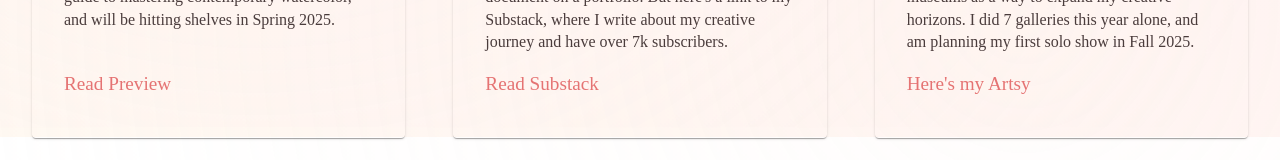
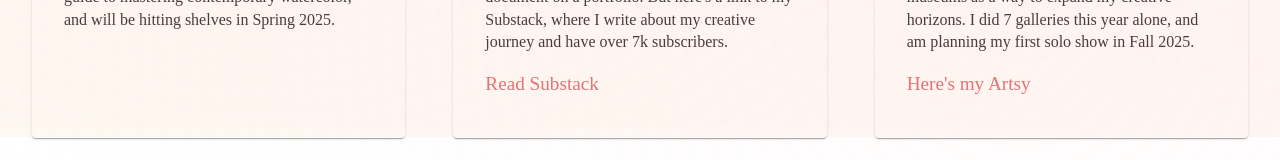
Before and after one commit to gwitchel/personal_website, a React (Vite) app: page /creative in a window 1280 px wide. Shown: the part 663-823 px from the top of the page. Built offline with nearby package versions, Linux system fonts and the light colour scheme; a web font is replaced by a local one.

Commit message:
fixed project links

```diff
--- a/src/pages/Athletic.tsx
+++ b/src/pages/Athletic.tsx
@@ -33,7 +33,7 @@ const projects: Project[] = [
     categories: ["Running", "Endurance", "Marathon"],
     links: [
       { url: "https://www.outsideonline.com/culture/books-media/why-you-should-know-women-mixed-climbing/", text: "Read about me in Outside Magazine" },
-      { url: "https://yourportfolio.com/marathon/gallery", text: "Watch my Adventure Pro special" }
+      { url: "https://www.youtube.com/watch?v=UrBuKALQtxI&embeds_referring_euri=https%3A%2F%2Fwww.google.com%2Fsearch%3Fsca_esv%3Dd20ad1224ee610a9%26rlz%3D1C5CHFA_enUS1145US1145%26sxsrf%3DAHTn8zrVq6GOvHl_1zUBBewpFlez1CAawg%3A17460&source_ve_path=MjM4NTE", text: "Watch my Adventure Pro special" }
     ]
   },
   {
--- a/src/pages/Creative.tsx
+++ b/src/pages/Creative.tsx
@@ -32,7 +32,7 @@ const projects: Project[] = [
     imageUrl: "/me.JPG",
     categories: ["Photography", "Digital Art", "Design"],
     links: [
-      { url: "https://yourportfolio.com/project1/preview", text: "Read Preview" }
+      // { url: "https://measuringinfinity.substack.com/", text: "" }
     ]
   },
   {
```
Also changed, not shown: 1 other file (tests, documents, lock files or other folders).
